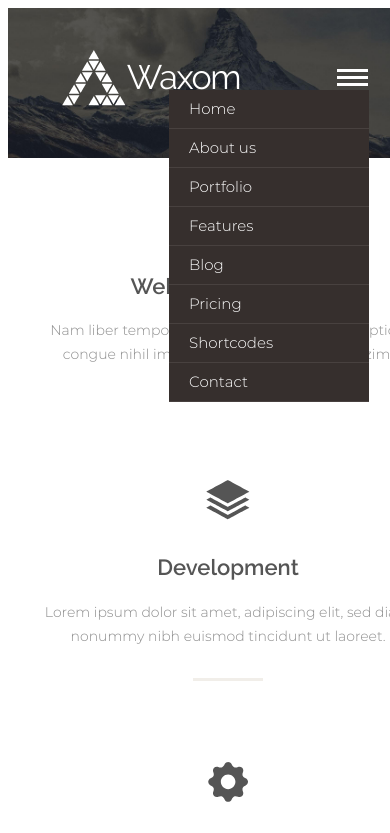
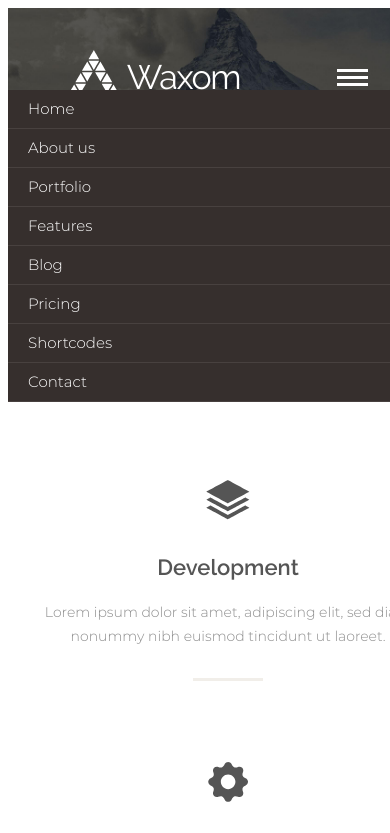
Before and after one commit to Archtung/archtung.github.io, a plain HTML site: page index.html in a window 390 px wide. Both pictures are taken after a click on the label 352 px from the left and 77 px from the top of the page. Shown: the top 833 px of the page. Drawn offline with Linux system fonts and the light colour scheme; files whose address does not match are found by name.

Commit message:
Небольшие изменения

```diff
--- a/css/style.css
+++ b/css/style.css
@@ -1672,7 +1672,6 @@ label {
     .header-navbar {
         display: none;
         position: absolute;
-        right: 21px;
         top: 90px;
         background-color: #362f2d;
         padding: 0;
@@ -1680,7 +1679,7 @@ label {
     }
 
     .header-menu {
-        width: 200px
+        width: 440px;
     }
 
     .header-menu-items {
```
